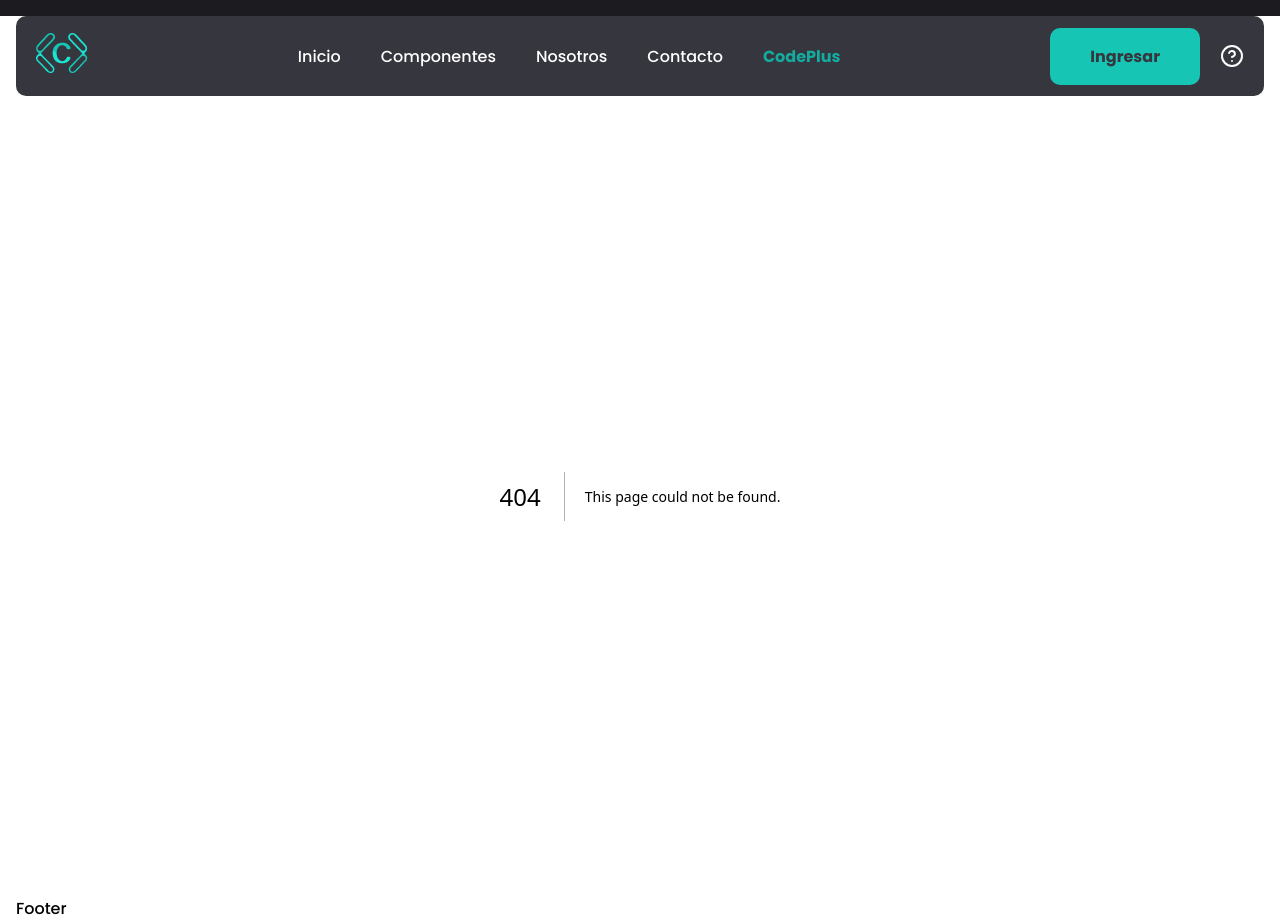
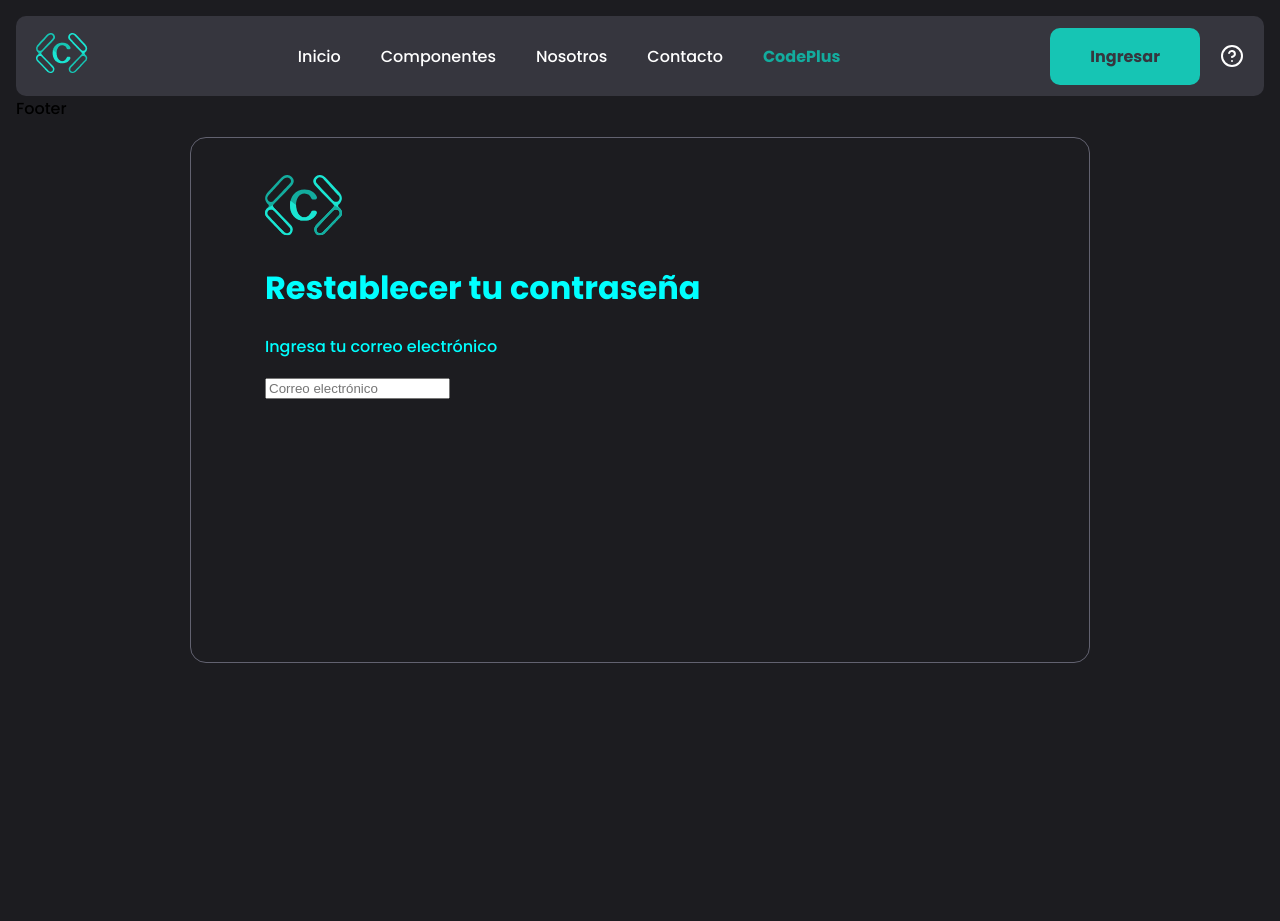
Before and after one commit to No-Country-simulation/s17-01-ft-node-react, a Next.js app in the folder frontend/: page /recuperar-contrasena in a window 1280 px wide. Before the commit this address had no page. After the commit the page ends 800 px from the top, so only its background shows below. Built offline with nearby package versions, Linux system fonts and the light colour scheme.

Commit message:
creacion componente

```diff
--- /dev/null
+++ b/frontend/app/recuperar-contrasena/page.tsx
@@ -0,0 +1,17 @@
+import styles from "./styles.module.css";
+import MainLogo from "@/assets/logos/MainLogo";
+
+export default function passwordRecovery() {
+    return (
+        <div className={styles.container}>
+            <div className={styles["form-container"]}>
+                <form>
+                    <MainLogo />
+                    <h1>Restablecer tu contraseña</h1>
+                    <p>Ingresa tu correo electrónico</p>
+                    <input type="text" placeholder="Correo electrónico" />
+                </form>
+            </div>
+        </div>
+    );
+}
--- /dev/null
+++ b/frontend/app/recuperar-contrasena/styles.module.css
@@ -0,0 +1,22 @@
+.container {
+    position: absolute;
+    top: 0;
+    left: 0;
+    width: 100dvw;
+    height: 100dvh;
+
+    color: white;
+
+    display: flex;
+    align-items: center;
+    justify-content: center;
+}
+
+.form-container {
+    color: aqua;
+    height: 526px;
+    width: 900px;
+    border-radius: 16px;
+    border: 1px solid var(--neutral-5);
+    padding: 37px 74px;
+}
```
Also changed, not shown: 2 other files (tests, documents, lock files or other folders).
